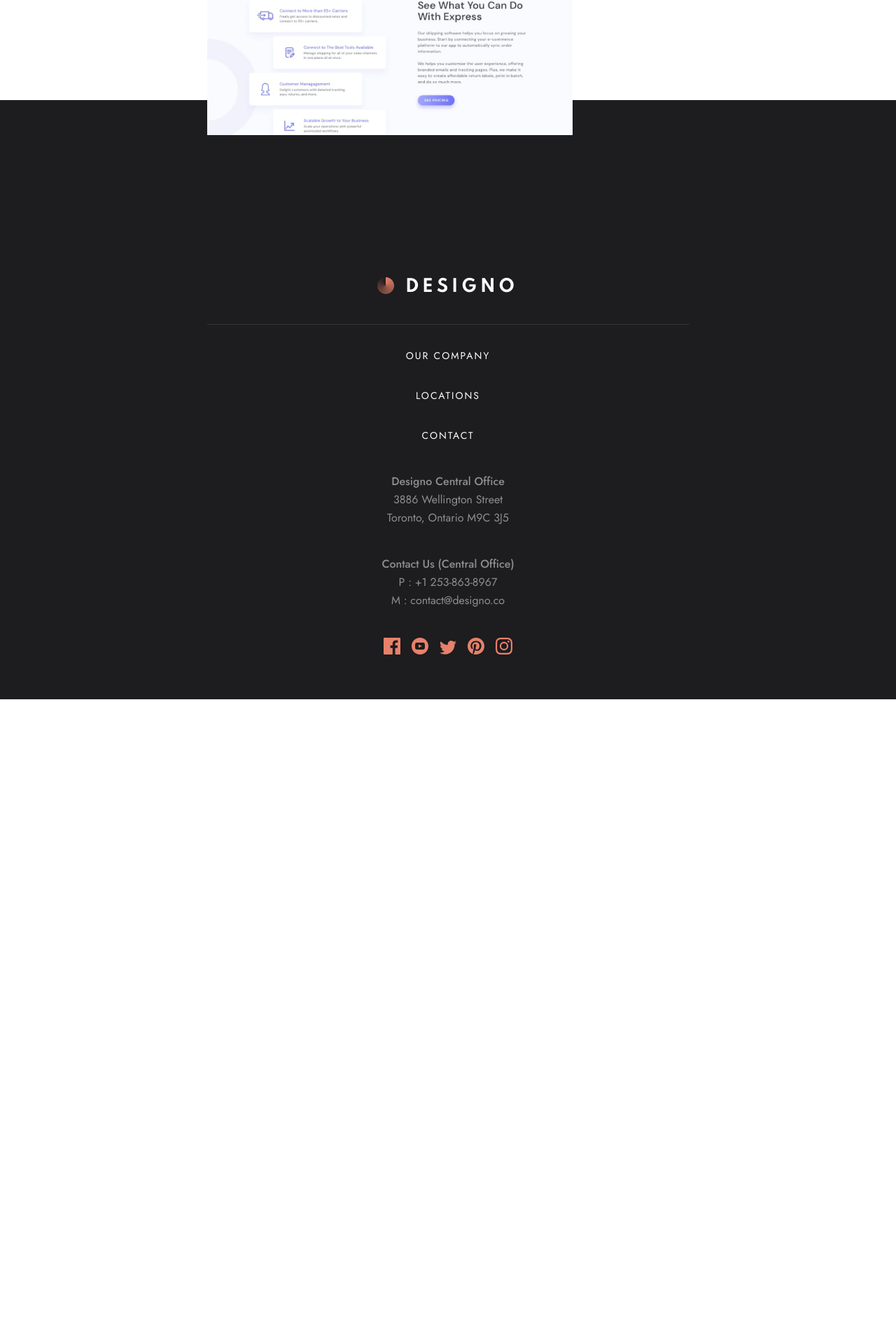
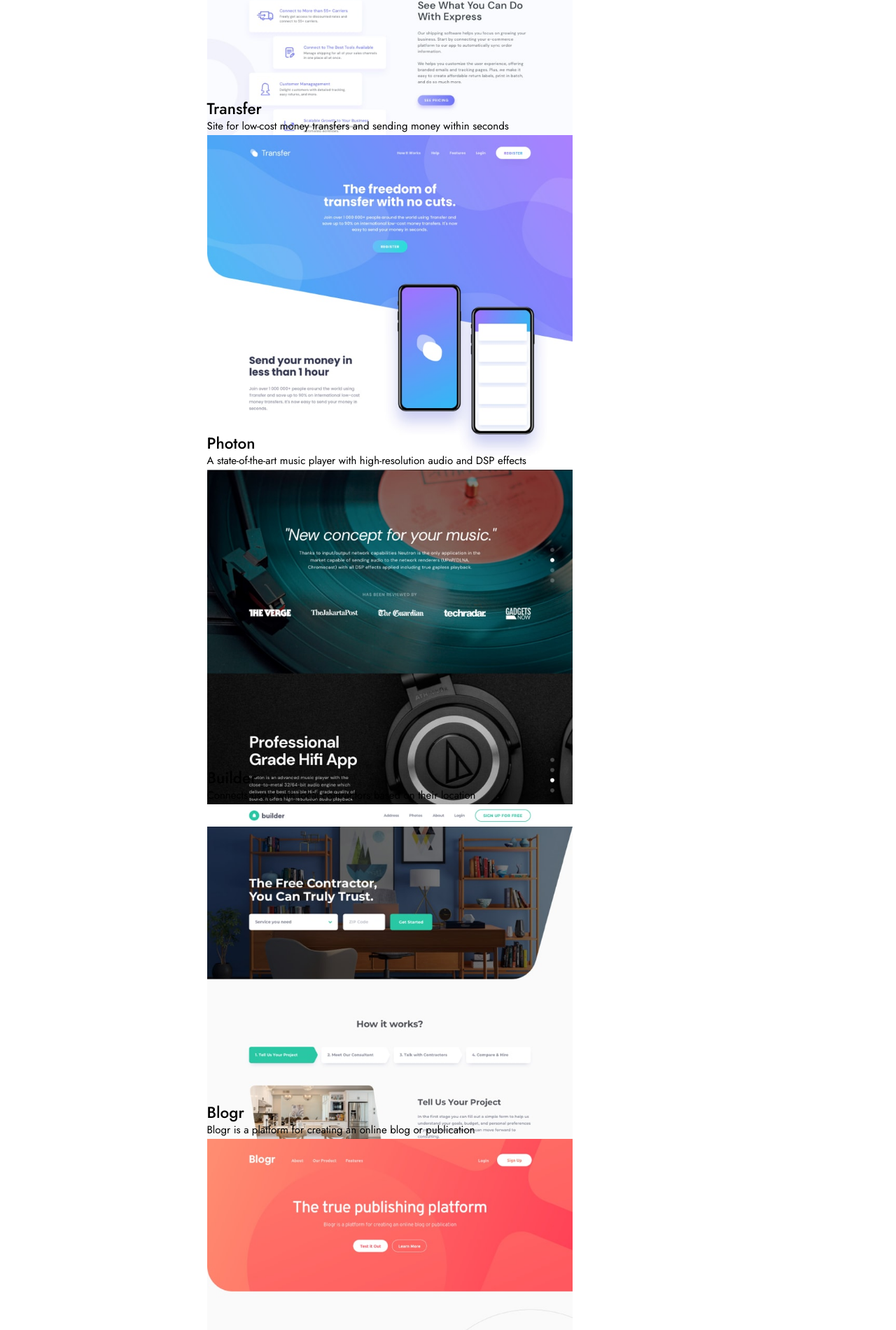
Before and after one commit to richieAiello/designo-website, a React (Vite) app: page /web-design in a window 1280 px wide. Shown: the part 751-2651 px from the top of the page at 70% size. Before the commit the page ends 1750 px from the top, so only its background shows below. Built offline with nearby package versions, Linux system fonts and the light colour scheme.

Commit message:
JSX for WebDesign.js.

```diff
--- a/src/routes/WebDesign.js
+++ b/src/routes/WebDesign.js
@@ -1,5 +1,7 @@
 import Hero from "../components/hero/Hero";
 import ProjectsCard from "../components/main/projects-section/ProjectsCard";
+import DesignCard from "../components/main/design-section/DesignCard";
+import YourProject from "../components/main/your-project-section/YourProject";
 import Footer from "../components/footer/Footer";
 
 export default function WebDesign() {
@@ -24,7 +26,42 @@ export default function WebDesign() {
               `A multi-carrier shipping website for ecommerce businesses`
             }
           />
+          <ProjectsCard
+            card="transfer"
+            text={
+              `Site for low-cost money transfers and sending money within seconds`
+            }
+          />
+          <ProjectsCard
+            card="photon"
+            text={
+              `A state-of-the-art music player with high-resolution audio and DSP effects`
+            }
+          />
+          <ProjectsCard
+            card="builder"
+            text={
+              `Connects users with local contractors based on their location`
+            }
+          />
+          <ProjectsCard
+            card="blogr"
+            text={
+              `Blogr is a platform for creating an online blog or publication`
+            }
+          />
+          <ProjectsCard
+            card="camp"
+            text={
+              `Get expert training in coding, data, design, and digital marketing`
+            }
+          />
         </section>
+        <section className="design container">
+          <DesignCard app={true} />
+          <DesignCard graphic={true} />
+        </section>
+        <YourProject />
       </main>
       <Footer footerClass="footer" />
     </>
```
